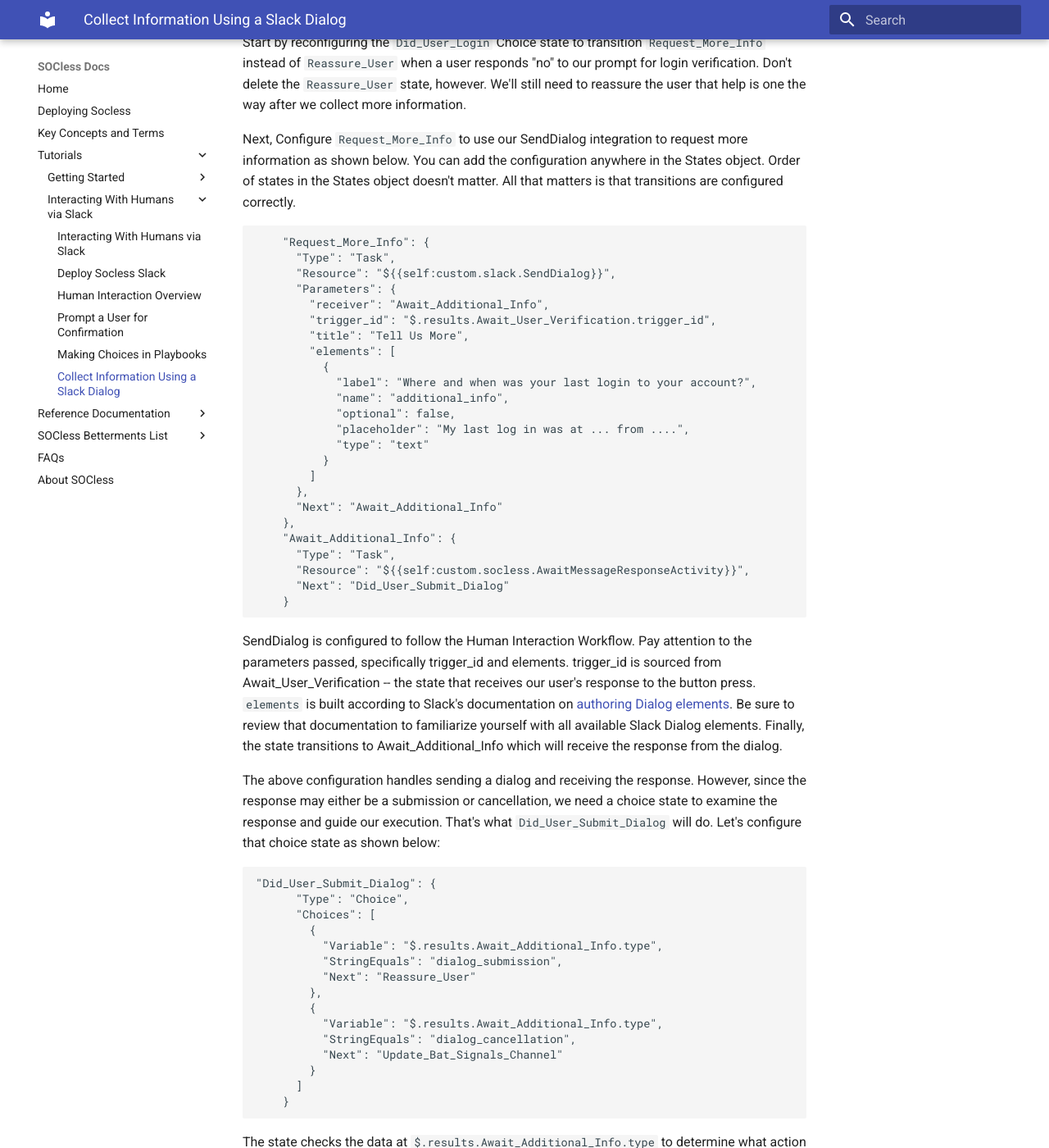
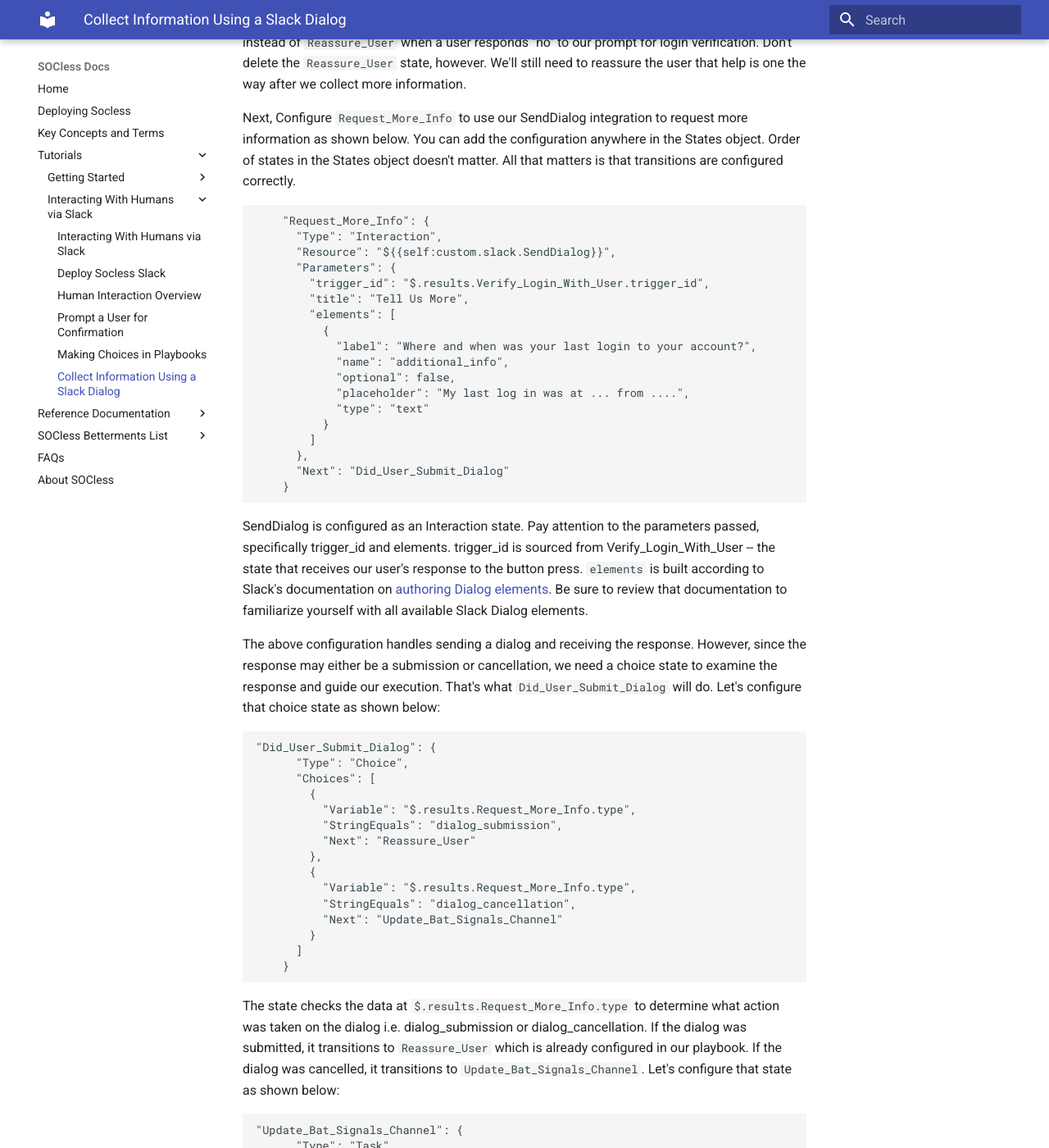
Before and after one commit to twilio-labs/socless, an MkDocs documentation site: the page built from docs/collect-information-using-a-slack-dialog.md, in a window 1280 px wide and 1400 px high, scrolled down 1000 px. Shown: the whole window at 82% size. Built offline with MkDocs 1.6.1 and Material for MkDocs 9.7.7, drawn with Linux system fonts in a browser that asks for light colours; some of the changed text lies outside the part shown.

Commit message:
Updated stale docs on collect dialog page and fixed broken links

````diff
--- a/docs/collect-information-using-a-slack-dialog.md
+++ b/docs/collect-information-using-a-slack-dialog.md
@@ -1,6 +1,6 @@
 For the final part of our tutorial, let's learn to trigger a [Slack Dialog](https://api.slack.com/dialogs). Slack Dialogs allow humans to provide detailed information to a playbook.
 
-The Socless Slack integration for sending dialogs is called SendDialog. Like PromptForConfirmation, it relies on Socless' human interaction workflow as well, which, as we learned, means it needs to be followed by an AwaitMessageResponseActivity state. In addition, Slack Dialogs have lifecycle requirements that we'll learn about in this tutorial.
+The Socless Slack integration for sending dialogs is called SendDialog. Like PromptForConfirmation, it relies on Socless' human interaction workflow. In addition, Slack Dialogs have lifecycle requirements that we'll learn about in this tutorial.
 
 
 The lifecycle for working with a Slack Dialog on any platform is:
@@ -27,11 +27,10 @@
 
 ```
     "Request_More_Info": {
-      "Type": "Task",
+      "Type": "Interaction",
       "Resource": "${{self:custom.slack.SendDialog}}",
       "Parameters": {
-        "receiver": "Await_Additional_Info",
-        "trigger_id": "$.results.Await_User_Verification.trigger_id",
+        "trigger_id": "$.results.Verify_Login_With_User.trigger_id",
         "title": "Tell Us More",
         "elements": [
           {
@@ -43,16 +42,11 @@
           }
         ]
       },
-      "Next": "Await_Additional_Info"
-    },
-    "Await_Additional_Info": {
-      "Type": "Task",
-      "Resource": "${{self:custom.socless.AwaitMessageResponseActivity}}",
       "Next": "Did_User_Submit_Dialog"
     }
 ```
 
-SendDialog is configured to follow the Human Interaction Workflow. Pay attention to the parameters passed, specifically trigger_id and elements. trigger_id is sourced from Await_User_Verification -- the state that receives our user's response to the button press. `elements` is built according to Slack's documentation on [authoring Dialog elements](https://api.slack.com/dialogs#elements). Be sure to review that documentation to familiarize yourself with all available Slack Dialog elements. Finally, the state transitions to Await_Additional_Info which will receive the response from the dialog.
+SendDialog is configured as an Interaction state. Pay attention to the parameters passed, specifically trigger_id and elements. trigger_id is sourced from Verify_Login_With_User -- the state that receives our user's response to the button press. `elements` is built according to Slack's documentation on [authoring Dialog elements](https://api.slack.com/dialogs#elements). Be sure to review that documentation to familiarize yourself with all available Slack Dialog elements.
 
 The above configuration handles sending a dialog and receiving the response. However, since the response may either be a submission or cancellation, we need a choice state to examine the response and guide our execution. That's what `Did_User_Submit_Dialog` will do. Let's configure that choice state as shown below:
 
@@ -61,19 +55,19 @@
       "Type": "Choice",
       "Choices": [
         {
-          "Variable": "$.results.Await_Additional_Info.type",
+          "Variable": "$.results.Request_More_Info.type",
           "StringEquals": "dialog_submission",
           "Next": "Reassure_User"
         },
         {
-          "Variable": "$.results.Await_Additional_Info.type",
+          "Variable": "$.results.Request_More_Info.type",
           "StringEquals": "dialog_cancellation",
           "Next": "Update_Bat_Signals_Channel"
         }
       ]
     }
 ```
-The state checks the data at `$.results.Await_Additional_Info.type` to determine what action was taken on the dialog i.e. dialog_submission or dialog_cancellation. If the dialog was submitted, it transitions to `Reassure_User` which is already configured in our playbook. If the dialog was cancelled, it transitions to `Update_Bat_Signals_Channel`. Let's configure that state as shown below:
+The state checks the data at `$.results.Request_More_Info.type` to determine what action was taken on the dialog i.e. dialog_submission or dialog_cancellation. If the dialog was submitted, it transitions to `Reassure_User` which is already configured in our playbook. If the dialog was cancelled, it transitions to `Update_Bat_Signals_Channel`. Let's configure that state as shown below:
 
 ```
 "Update_Bat_Signals_Channel": {
````
Also changed, not shown: docs/human-interaction-overview.md (+1 -1 lines), docs/index.md (+1 -1 lines), docs/making-choices-in-playbooks.md (+2 -2 lines), docs/prompting-a-user-for-confirmation.md (+2 -2 lines), docs/tutorial-interacting-with-humans-via-slack.md (+2 -2 lines).
